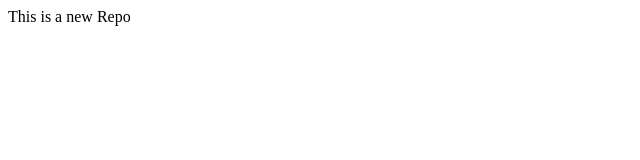
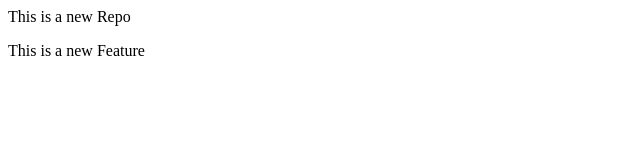
Before and after one commit to bhildipak426-cloud/LocalRepo, a plain HTML site: page index.html in a window 1280 px wide. Shown: the whole page, without its empty margins (0-640 px from the left). Drawn offline with Linux system fonts and the light colour scheme.

Commit message:
New Changes

```diff
--- a/index.html
+++ b/index.html
@@ -1,3 +1,6 @@
 <p>This is a new Repo
 
 </p>
+<p>This is a new Feature
+
+</p>
```
